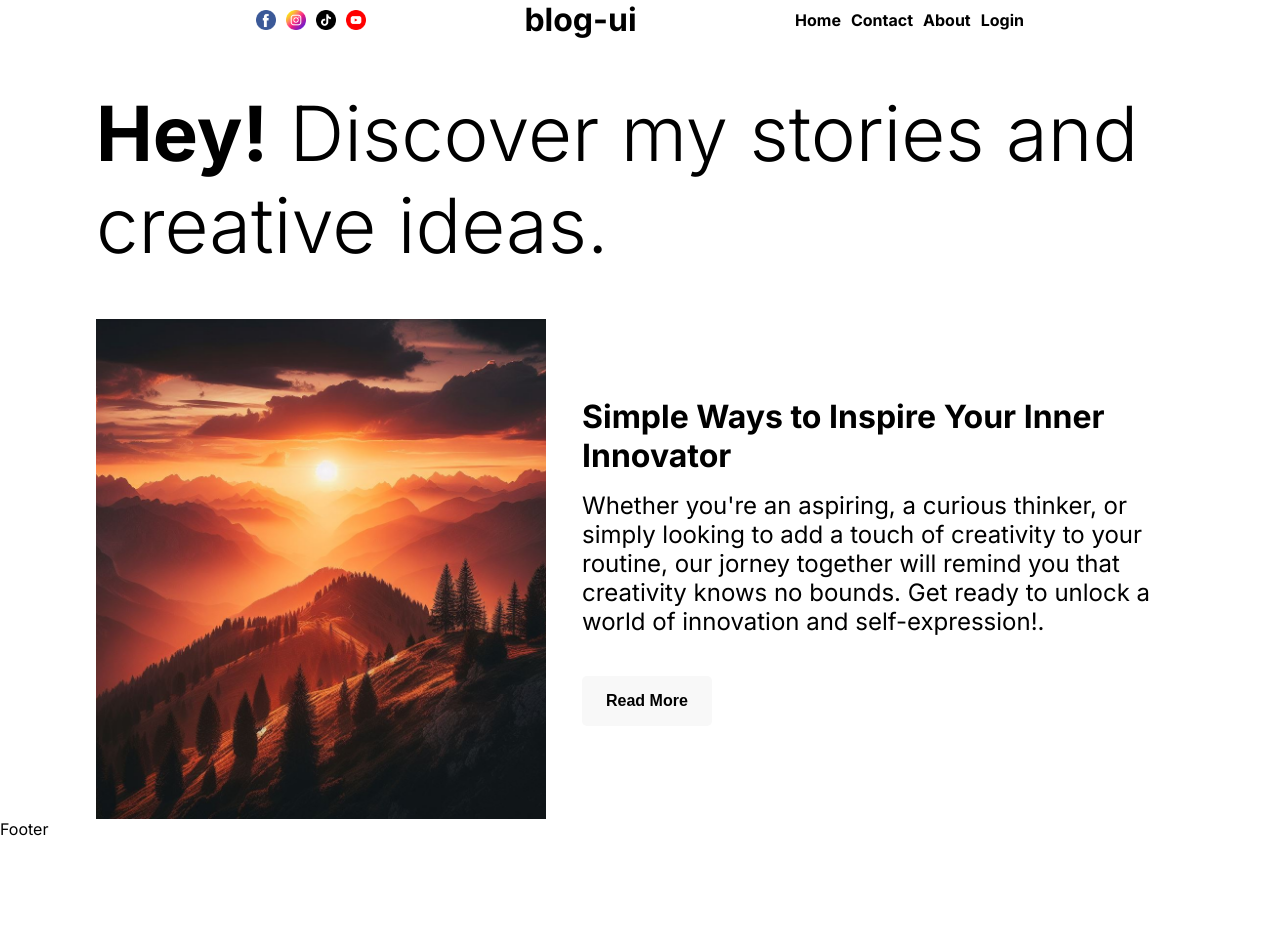
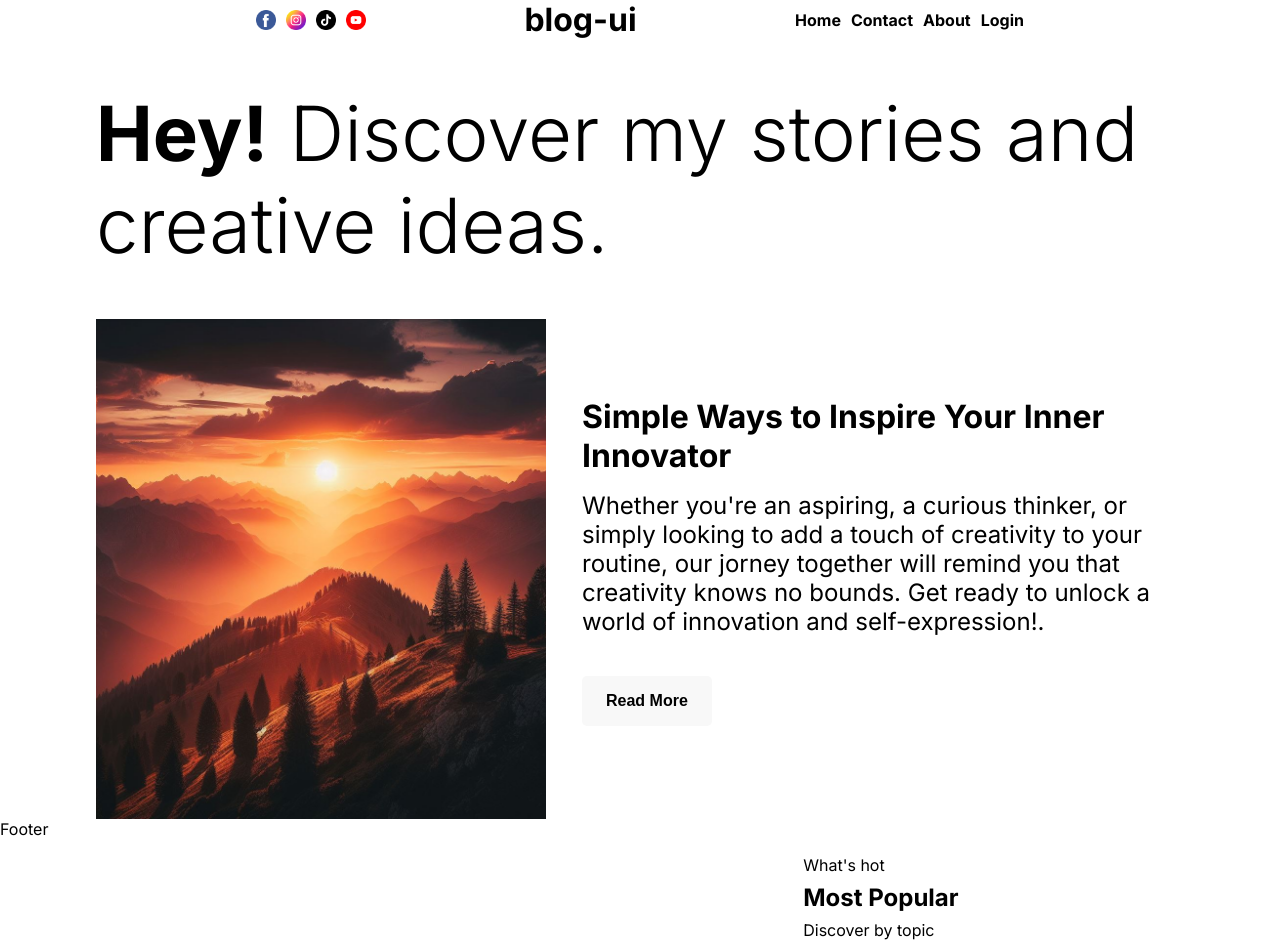
Before and after one commit to Jejugo/blog_ui, a Next.js app: page / in a window 1280 px wide. Shown: the top 950 px of the page. Before the commit the page ends 839 px from the top, so only its background shows below. Built offline with nearby package versions, Linux system fonts and the light colour scheme.

Commit message:
feature/PB-10-most-popular - evolução do component

```diff
--- a/src/app/page.js
+++ b/src/app/page.js
@@ -1,9 +1,11 @@
 import FirstBanner from "@/components/FirstBanner"
+import MostPopular from "@/components/MostPopular"
 
 export default function Home() {
   return (
     <>
       <FirstBanner />
+      <MostPopular />
     </>
   )
 }
--- a/src/components/MostPopular/MostPopular.style.js
+++ b/src/components/MostPopular/MostPopular.style.js
@@ -1,7 +1,6 @@
 import styled from "styled-components"
 
 export const Wrapper = styled.div`
-  display: flex;
   float: right;
   gap: ${({ theme }) => theme.spacings.medium};
   margin: ${({ theme }) => theme.spacings.xlarge} auto;
@@ -9,15 +8,14 @@ export const Wrapper = styled.div`
 `
 
 export const Text = styled.div`
-  display: block;
   font-size: ${({ theme }) => theme.fontSizes.small};
-  align-items: right;
+  text-align: left;
   margin-right: 0;
 `
 
 export const Title = styled.div`
-  display: block;
-  font-size: ${({ theme }) => theme.fontSizes.large};
-  text-align: justify;
-  margin: ${({ theme }) => theme.spacings.xxlarge} auto;
+  font-size: ${({ theme }) => theme.fontSizes.medium};
+  text-align: left;
+  margin: ${({ theme }) => theme.spacings.small} auto;
+  font-weight: ${({ theme }) => theme.fontWeights.bold};
 `
--- a/src/components/MostPopular/index.js
+++ b/src/components/MostPopular/index.js
@@ -5,6 +5,10 @@ export default function MostPopular() {
     <S.Wrapper>
       <S.Text>What&apos;s hot</S.Text>
       <S.Title>Most Popular</S.Title>
+
+      <S.Text>Discover by topic</S.Text>
+
+      <S.Title>Categories</S.Title>
     </S.Wrapper>
   )
 }
```
